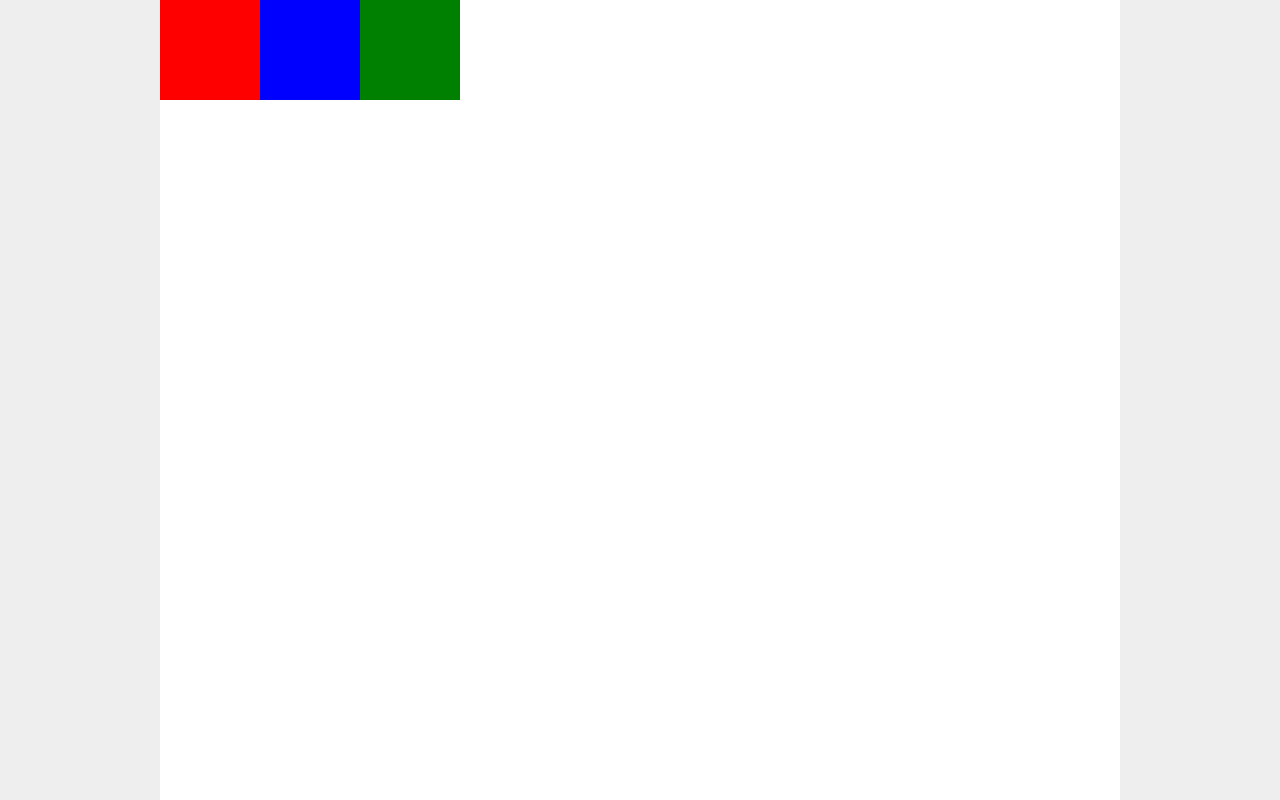
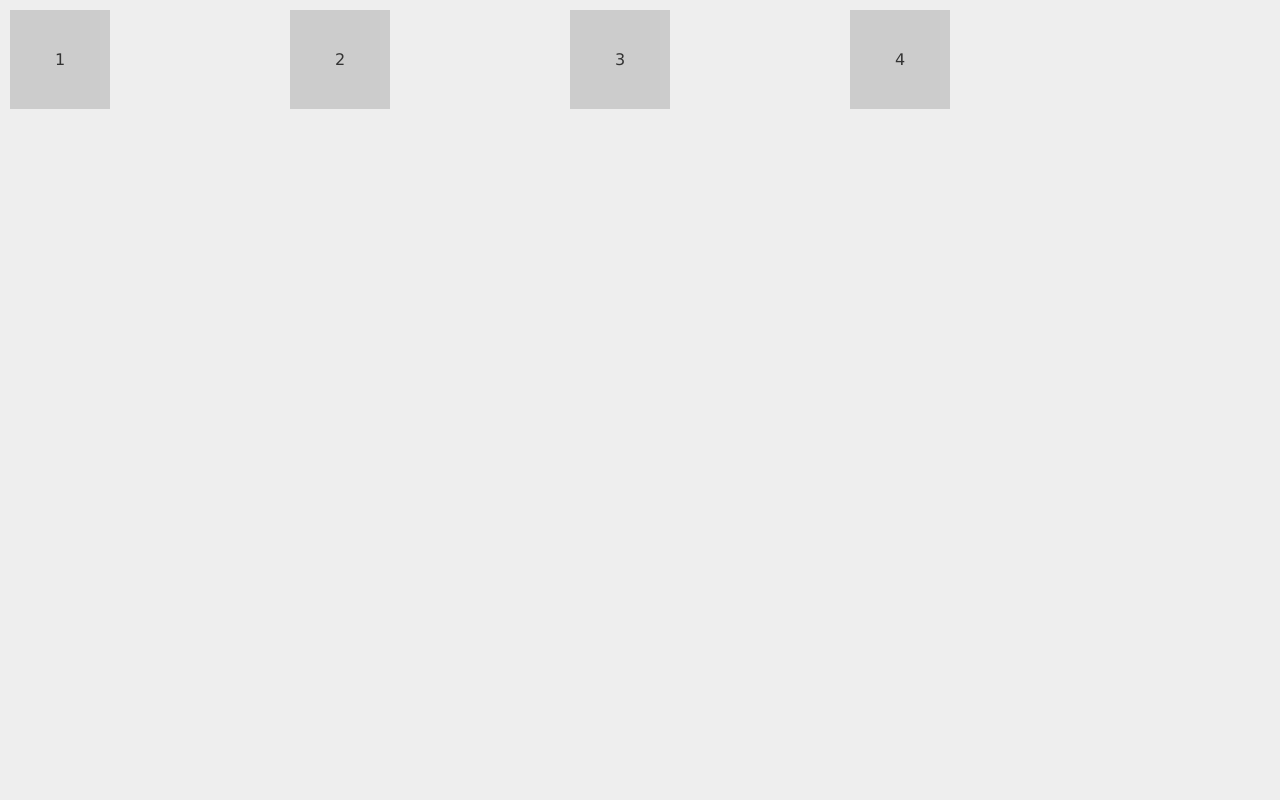
Before and after one commit to Takudzwa88/flexbox_layout, a plain HTML site: page index.html in a window 1280 px wide. Drawn offline with Linux system fonts and the light colour scheme.

Commit message:
Updated >> layout for wrapper and nav

```diff
--- a/example3/style.css
+++ b/example3/style.css
@@ -55,10 +55,29 @@ a.fb{
 
 .social{
   max-width: 80px;
-  margin: 0 auto;
+  margin: 0 auto; /* do at end */
 }
 
-/* flex styles */
+/* grid vs flex base styles */
+
+#blocks{
+  marin: 20px;
+}
+
+article{
+  bbackground: #fff;
+  margin-bottom: 20px;
+  padding: 10px;
+  box-sizing: border-box;
+}
+
+article h2{
+  text-align: center;
+  font-size: 20px;
+  margin: 10px 0;
+}
+
+/* flex base styles */
 
 nav ul.social{
   flex: 1 1 0;
@@ -88,4 +107,19 @@ nav{
   margin: 0;
 }
 
- }
+#blocks{
+  display: flex;
+  flex-wrap: wrap;
+  justify-content: space-between;
+}
+
+article{
+  flex: 0 1 32%;
+  transition: flex-basis 0.2s linear;
+}
+
+article.stack{
+  flex: 0 1 100%;
+}
+
+ } /* end media 768 */
--- a/index.html
+++ b/index.html
@@ -6,11 +6,14 @@
   </head>
   <body>
     <div class="wrapper">
-      <div class="flex-container">
-        <div class="box one"></div>
-         <div class="box two"></div>
-          <div class="box three"></div>
-      </div>
+
+      <section id="blocks">
+        <div class="one">1</div>
+        <div class="two">2</div>
+        <div class="three">3</div>
+        <div class="four">4</div>
+      </section>
+
     </div>
   </body>
 </html>
--- a/style.css
+++ b/style.css
@@ -5,36 +5,28 @@
 
 body{
   background: #eee;
+  color: #333;
 }
 
 .wrapper{
   width: 100%;
   max-width: 960px;
-  margin: 0 auto;
 }
 
-.flex-container{
+#blocks{
   display: flex;
-  background: #fff;
-  flex-wrap: wrap;
-  flex-flow: row;
-  justify-content: flex-start;
-  height: 800px;
+  margin: 10px;
+  justify-content: space-between;
 }
 
-.box{
-  height: 100px;
+#blocks div{
   flex: 0 0 100px;
+  padding: 40px 0;
+  text-align: center;
+  background: #ccc;
 }
 
-.one{
-  background: red;
-}
-
-.two{
-  background: blue;
-}
-
-.three{
-  background: green;
-}
+.one{order: 0;}
+.two{order: 0;}
+.three{order: 0;}
+.four{order: 0;}
```
Also changed, not shown: example3/grid-vs-stack.html (+15 -0 lines).
